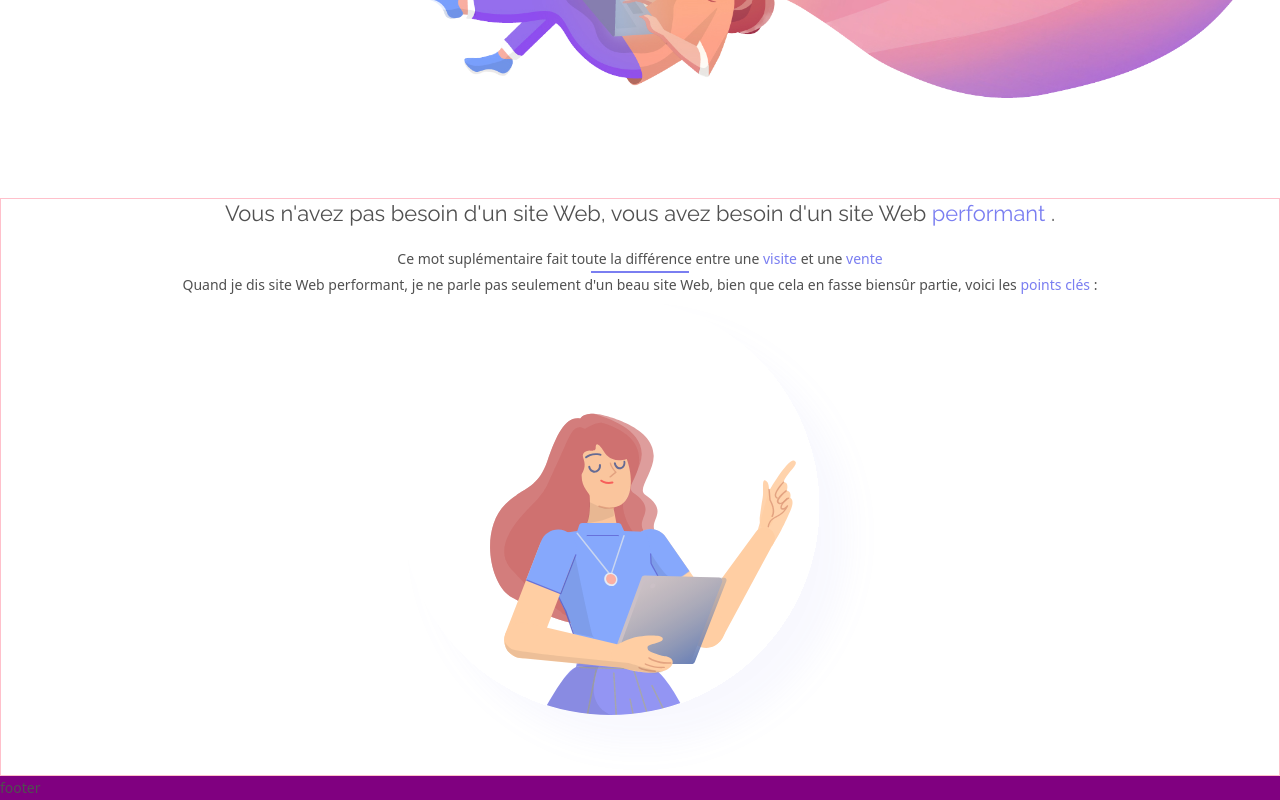
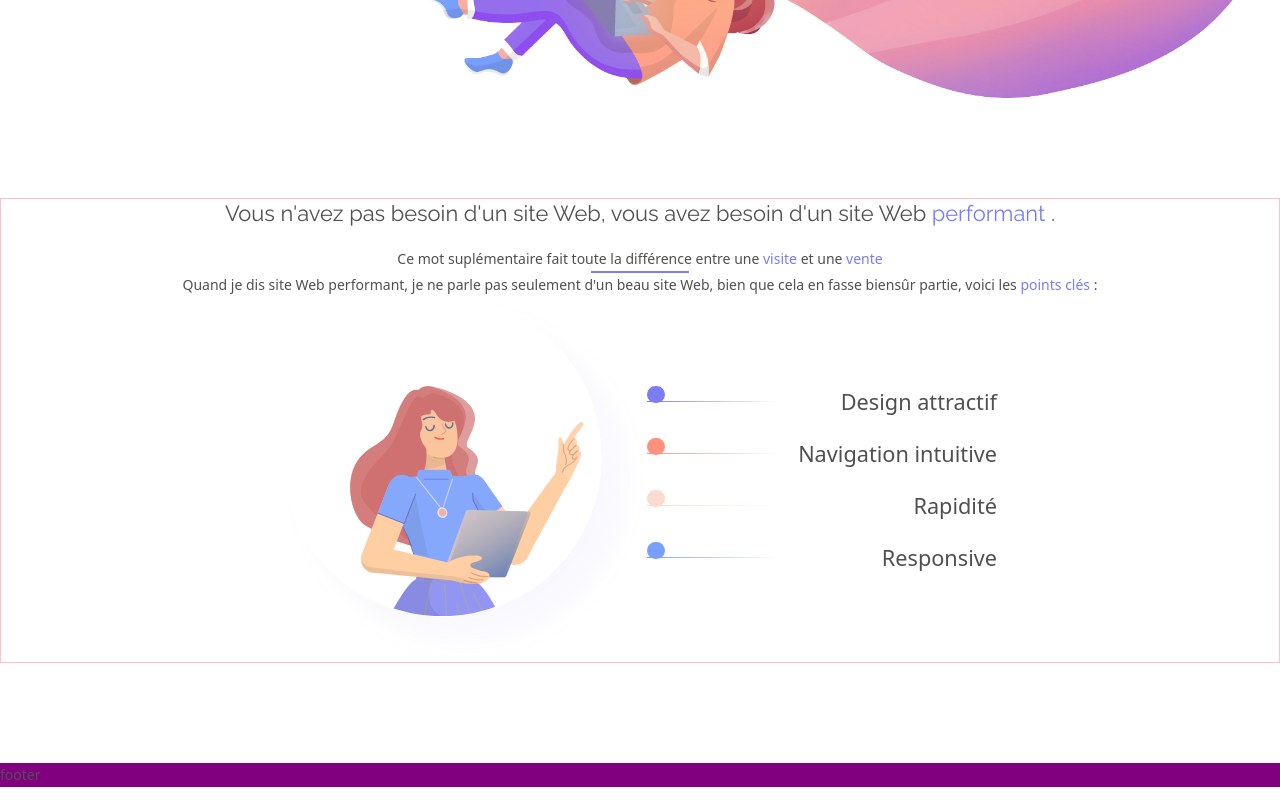
Before and after one commit to Charlie7002/gatsby_pf, a Gatsby site: page / in a window 1280 px wide. Shown: the part 522-1322 px from the top of the page. Built offline with nearby package versions, Linux system fonts and the light colour scheme; Gatsby itself is replaced by a stand-in of ours.

Commit message:
finish intro

```diff
--- a/src/assets/css/main.css
+++ b/src/assets/css/main.css
@@ -15,6 +15,7 @@
   --orange-light2: #fee7da;
   --violet: #7a7ef1;
   --blue: #799ffc;
+  --white: #ffffff;
 
   /* grey */
   --grey-m: #c6bac0;
--- a/src/pages/index.js
+++ b/src/pages/index.js
@@ -12,10 +12,77 @@
   flex-direction: column;
   justify-content: center;
   align-items: center;
+  // -------------------------------a virer
+  margin-bottom: 100px;
   span {
     color: var(--violet);
   }
   border: 1px solid pink;
+  .set1-img {
+    height: 26rem;
+  }
+  .tiretwrap {
+    display: flex;
+    justify-content: space-between;
+    align-items: center;
+    position: relative;
+    p {
+      font-size: 1.55rem;
+      color: var(--gray-d);
+    }
+  }
+  .tiret {
+    height: 1px;
+    width: 130px;
+    top: 0;
+    left: 0;
+
+    &:before {
+      position: absolute;
+      content: "";
+      width: 1.25rem;
+      height: 1.25rem;
+      border-radius: 100%;
+      top: 3px;
+      left: 0;
+    }
+  }
+  .tiret1 {
+    background: linear-gradient(225deg, var(--white), var(--violet));
+    &:before {
+      background: var(--violet);
+    }
+  }
+  .tiret2 {
+    background: linear-gradient(225deg, var(--white), var(--orange));
+    &:before {
+      background: var(--orange);
+    }
+  }
+  .tiret3 {
+    background: linear-gradient(225deg, var(--white), var(--orange-light));
+    &:before {
+      background: var(--orange-light);
+    }
+  }
+  .tiret4 {
+    background: linear-gradient(225deg, var(--white), var(--blue));
+    &:before {
+      background: var(--blue);
+    }
+  }
+  .pointbox {
+    display: flex;
+    justify-content: center;
+    align-items: center;
+    &-tiret {
+      display: flex;
+      justify-content: flex-start;
+      flex-direction: column;
+      width: 350px;
+      gap: 1rem;
+    }
+  }
 `
 
 const MainStyles = styled.main`
@@ -45,12 +112,32 @@
             beau site Web, bien que cela en fasse biensûr partie, voici les
             <span> points clés</span> :
           </p>
+          <div className="pointbox">
             <img
               className="set1-img"
               src={img}
               alt="home"
               style={{ zIndex: 5 }}
             />
+            <div className="pointbox-tiret">
+              <div className="tiretwrap">
+                <div className="tiret tiret1 "></div>
+                <p>Design attractif</p>
+              </div>
+              <div className="tiretwrap">
+                <div className="tiret tiret2 "></div>
+                <p>Navigation intuitive</p>
+              </div>
+              <div className="tiretwrap">
+                <div className="tiret tiret3"></div>
+                <p>Rapidité</p>
+              </div>
+              <div className="tiretwrap">
+                <div className="tiret tiret4 "></div>
+                <p>Responsive</p>
+              </div>
+            </div>
+          </div>
         </SectionOneStyles>
         <p style={{ background: "purple" }}>footer</p>
       </MainStyles>
```
Also changed, not shown: src/assets/images/noun_Empty_1450836.svg (added), src/components/sectionIntro.js (added). Lines whose indentation alone changed are shown as unchanged.
